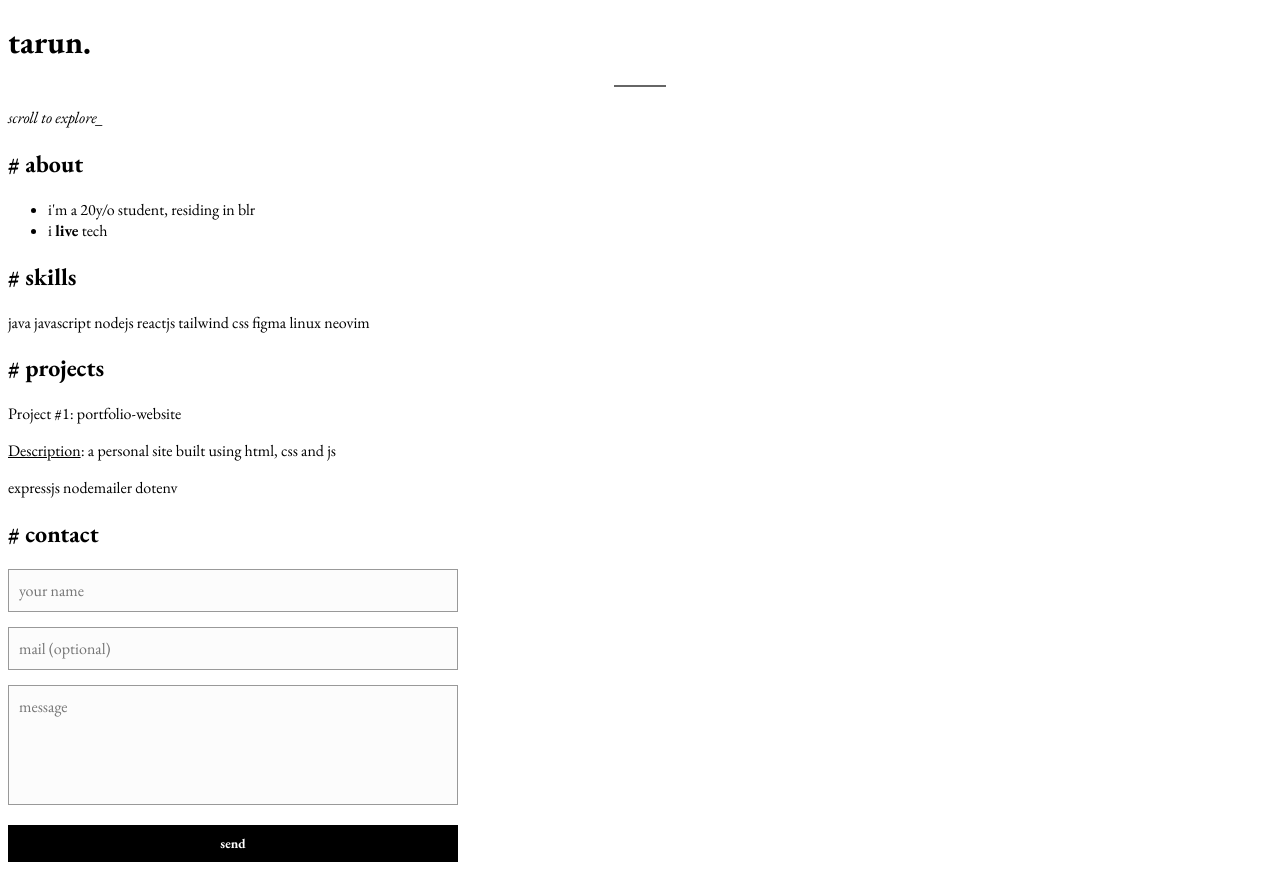
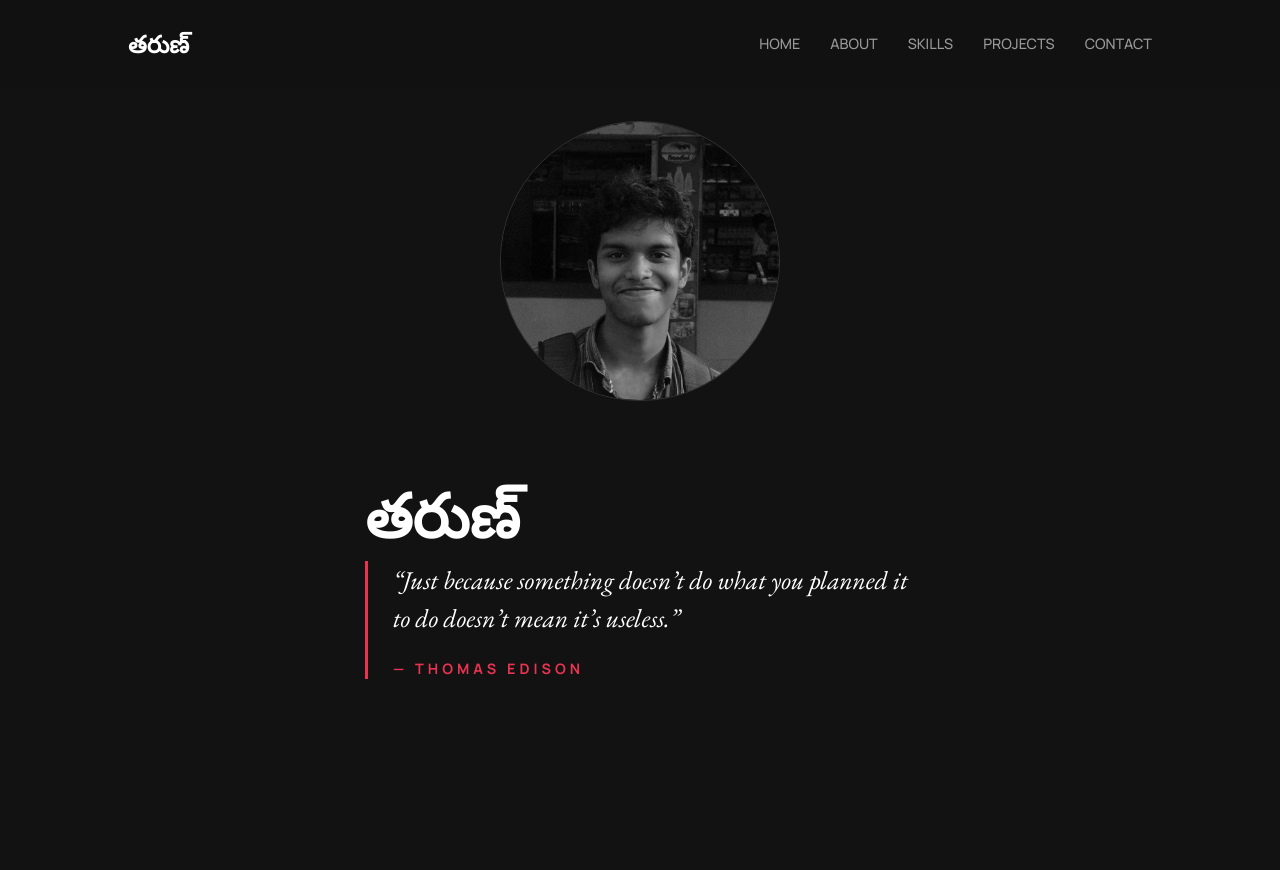
Before and after one commit to MaddelaTarun/portfoliow, a website: page index.html in a window 1280 px wide. After the commit the page ends 800 px from the top, so only its background shows below. Drawn offline with nearby package versions, Linux system fonts and the light colour scheme.

Commit message:
major changes in the aesthetic

```diff
--- a/index.html
+++ b/index.html
@@ -1,32 +1,70 @@
-<!DOCTYPE html>
+<!doctype html>
 <html lang="en">
-
   <head>
-    <meta charset="UTF-8">
-    <meta name="viewport" content="width=device-width, initial-scale=1.0">
+    <meta charset="UTF-8" />
+    <meta name="viewport" content="width=device-width, initial-scale=1.0" />
     <title>t's portfolio.</title>
 
-    <link rel="preconnect" href="https://fonts.googleapis.com">
-    <link rel="preconnect" href="https://fonts.gstatic.com" crossorigin>
-    <link href="https://fonts.googleapis.com/css2?family=EB+Garamond:ital,wght@0,400..800;1,400..800&display=swap" rel="stylesheet">
-
-    <link rel="stylesheet" href="style.css">
+    <link rel="preconnect" href="https://fonts.googleapis.com" />
+    <link rel="preconnect" href="https://fonts.gstatic.com" crossorigin />
+    <link
+      href="https://fonts.googleapis.com/css2?family=EB+Garamond:ital,wght@0,400..800;1,400..800&display=swap"
+      rel="stylesheet"
+    />
+    <link
+      href="https://fonts.googleapis.com/css2?family=Manrope:wght@200..800&display=swap"
+      rel="stylesheet"
+    />
+    <link rel="stylesheet" href="style.css" />
   </head>
 
   <body>
+    <nav class="navbar">
+      <div class="nav-logo">తరుణ్</div>
+      <ul class="nav-links">
+        <li><a href="#home">HOME</a></li>
+        <li><a href="#about">ABOUT</a></li>
+        <li><a href="#skills">SKILLS</a></li>
+        <li><a href="#projects">PROJECTS</a></li>
+        <li><a href="#contact">CONTACT</a></li>
+      </ul>
+    </nav>
+
     <div class="scroll-container">
-        <header class="page-section">
-            <h1>tarun.</h1>
-            <hr style="width: 50px; border: 1px solid #666; margin-top: 10px;">
-            <p style="margin-top: 20px; font-style: italic;">scroll to explore_</p>
-        </header>
-
+      <section id="home" class="page-section hero-layout">
+        <div class="hero-image">
+          <img src="your-photo.jpg" alt="Tarun" class="profile-pic" />
+        </div>
+        <div class="hero-text">
+          <h1 class="name-container">
+            <span class="telugu">తరుణ్</span>
+            <span class="english">tarun</span>
+          </h1>
+          <blockquote class="edison-quote">
+            “Just because something doesn’t do what you planned it to do doesn’t
+            mean it’s useless.”
+            <cite>— Thomas Edison</cite>
+          </blockquote>
+        </div>
+      </section>
       <section id="about" class="page-section">
         <h2 class="terminal-head"><span class="hash">#</span> about</h2>
-            <ul>
-                <li>i'm a 20y/o student, residing in blr</li>
-                <li>i <strong>live</strong> tech</li>
-            </ul>
+        <div class="about-container">
+          <p class="about-bio">
+            I am an explorer of systems, and I find more comfort in a terminal
+            than a nice UI. My exploration is driven by a cycle of breaking
+            things to understand their workings and the hard work that goes into
+            mending them, which has taken me deep into the rabbit hole that is
+            Linux and keeps me interested as I try to understand the intricacies
+            of programming. When I am not exploring the rabbit hole that is
+            programming, I am trying to clear my head with nature, swimming, or
+            figuring out the next move on a chessboard.
+          </p>
+          <div class="resume-cta">
+            <span class="cursor">></span>
+            <a href="#resume" class="about-link">resume.pdf</a>
+          </div>
+        </div>
       </section>
 
       <section id="skills" class="page-section">
@@ -48,7 +86,9 @@
         <div class="project-list">
           <div class="project-item">
             <div class="project-header">Project #1: portfolio-website</div>
-                    <p class="description"><u>Description</u>: a personal site built using html, css and js</p>
+            <p class="description">
+              <u>Description</u>: a personal site built using html, css and js
+            </p>
             <div class="tech-stack">
               <span class="chip">expressjs</span>
               <span class="chip">nodemailer</span>
@@ -62,10 +102,10 @@
         <h2 class="terminal-head"><span class="hash">#</span> contact</h2>
         <form id="contact-form">
           <div class="form-group">
-                    <input type="text" name="name" placeholder="your name" required>
+            <input type="text" name="name" placeholder="your name" required />
           </div>
           <div class="form-group">
-                    <input type="email" name="email" placeholder="mail (optional)">
+            <input type="email" name="email" placeholder="mail (optional)" />
           </div>
           <div class="form-group">
             <textarea name="message" placeholder="message" required></textarea>
--- a/style.css
+++ b/style.css
@@ -1,40 +1,254 @@
-* {
-    font-family: "EB Garamond", serif;
+/* --- GLOBAL & THEME --- */
+:root {
+    --accent: #e83351;
+    --bg-dark: #121212;
+    --text-main: #ffffff;
+    --text-dim: #b0b0b0;
 }
 
-footer form {
+* {
+    margin: 0;
+    padding: 0;
+    box-sizing: border-box;
+    /* Manrope as the absolute default for everything */
+    font-family: 'Manrope', sans-serif;
+}
+
+html {
+    scroll-behavior: smooth;
+}
+
+body {
+    background-color: var(--bg-dark);
+    color: var(--text-main);
+    line-height: 1.6;
+    overflow: hidden; /* For scroll-snapping */
+}
+
+/* --- NAVIGATION --- */
+.navbar {
+    position: fixed;
+    top: 0;
+    width: 100%;
+    display: flex;
+    justify-content: space-between;
+    align-items: center;
+    padding: 25px 10%;
+    background: rgba(18, 18, 18, 0.95);
+    z-index: 1000;
+}
+
+.nav-logo {
+    font-size: 1.5rem;
+    font-weight: 700;
+}
+
+.nav-links {
+    display: flex;
+    list-style: none;
+    gap: 30px;
+}
+
+.nav-links a {
+    text-decoration: none;
+    color: #999;
+    font-size: 0.9rem;
+    font-weight: 500;
+    transition: color 0.3s;
+}
+
+.nav-links a:hover {
+    color: var(--accent);
+}
+
+/* --- SCROLL SNAP CONTAINER --- */
+.scroll-container {
+    height: 100vh;
+    overflow-y: scroll;
+    scroll-snap-type: y mandatory;
+}
+
+.page-section {
+    height: 100vh;
+    scroll-snap-align: start;
+    display: flex;
+    flex-direction: column;
+    justify-content: center;
+    padding: 0 10%;
+}
+
+/* --- HOME SECTION: NAME & QUOTE --- */
+.hero-layout {
+    display: flex;
+    align-items: center;
+    gap: 60px;
+}
+
+.name-container {
+    position: relative;
+    display: inline-block;
+    cursor: crosshair;
+    height: 1.2em;
+}
+
+.name-container span {
+    display: block;
+    transition: all 0.4s cubic-bezier(0.4, 0, 0.2, 1);
+    color: #ffffff;
+    /* Exception #1: Your Name */
+    font-family: "EB Garamond", serif;
+    font-size: 3.8rem;
+}
+
+.english {
+    position: absolute;
+    top: 0;
+    left: 0;
+    opacity: 0;
+    transform: translateY(15px);
+    letter-spacing: 2px;
+}
+
+.name-container:hover .telugu {
+    opacity: 0;
+    transform: translateY(-15px);
+}
+
+.name-container:hover .english {
+    opacity: 1;
+    transform: translateY(0);
+}
+
+.edison-quote {
+    margin-top: 15px;
+    max-width: 550px;
+    /* Exception #2: The Quote */
+    font-family: "EB Garamond", serif;
+    font-style: italic;
+    font-size: 1.6rem;
+    line-height: 1.5;
+    color: #ffffff;
+    border-left: 3px solid var(--accent);
+    padding-left: 25px;
+}
+
+.edison-quote cite {
+    display: block;
+    margin-top: 20px;
+    font-family: 'Manrope', sans-serif; /* Back to Manrope for the cite */
+    font-size: 0.9rem;
+    color: var(--accent);
+    text-transform: uppercase;
+    letter-spacing: 4px;
+    font-style: normal;
+    font-weight: 700;
+}
+
+/* --- ABOUT SECTION --- */
+.about-container {
+    max-width: 800px;
+}
+
+.about-bio {
+    font-size: 1.3rem;
+    font-weight: 300;
+    line-height: 1.7;
+    color: var(--text-main);
+    text-align: justify;
+}
+
+.about-link {
+    color: var(--accent);
+    text-decoration: none;
+    font-weight: 700;
+    transition: all 0.3s ease;
+}
+
+/* --- SKILLS & TERMINAL HEADERS --- */
+.terminal-head {
+    color: var(--accent);
+    font-size: 2.2rem;       /* Slightly larger looks better with light weights */
+    font-weight: 200;        /* This is the "Light" weight for Manrope */
+    margin-bottom: 35px;
+    text-transform: lowercase;
+    letter-spacing: 1px;     /* Added a tiny bit of space between letters */
+}
+
+.hash {
+    color: #333;             /* Dimmed the hash even more to let the text shine */
+    font-weight: 400;        /* Keep the hash slightly thicker for balance */
+}
+
+.tech-stack {
+    display: flex;
+    gap: 10px;
+    flex-wrap: wrap;
+}
+
+.chip {
+    background-color: #2a2a2a;
+    color: #eee;
+    padding: 8px 16px;
+    font-size: 0.85rem;
+    font-weight: 500;
+    border-radius: 4px;
+    transition: 0.2s;
+}
+
+.chip:hover {
+    border: 1px solid var(--accent);
+    color: var(--accent);
+}
+
+/* --- PROJECTS & FORMS --- */
+.project-item {
+    margin-bottom: 30px;
+    padding: 20px;
+    border: 1px solid #222;
+}
+
+.project-header {
+    font-weight: 700;
+    font-size: 1.2rem;
+}
+
+#contact-form {
     display: flex;
     flex-direction: column;
     gap: 15px;
     max-width: 450px;
-    width: 100%;
 }
 
-footer input,
-footer textarea {
-    border: 1px solid #999;
-    background-color: #fcfcfc;
-    padding: 10px;
-    width: 100%;
-    box-sizing: border-box;
+.form-group input,
+.form-group textarea {
+    border: 1px solid #444;
+    background-color: #1a1a1a;
+    padding: 12px;
     font-family: inherit;
-    font-size: 1rem;
-    color: #333;
+    color: var(--text-main);
 }
 
-footer textarea {
-    height: 120px;
-    resize: none;
+#contact-form button {
+    background-color: var(--accent);
+    color: #fff;
+    border: none;
+    padding: 12px;
+    cursor: pointer;
+    font-weight: 800;
 }
 
-footer button {
-    font-family: inherit;
-    width: 100%;
-    padding: 10px;
-    background-color: #000;
-    color: #fff;
-    border: none;
-    cursor: pointer;
-    font-weight: bold;
-    text-transform: lowercase;
+/* --- IMAGES --- */
+.profile-pic {
+    width: 280px;
+    height: 280px;
+    border-radius: 50%;
+    object-fit: cover;
+    filter: grayscale(100%);
+    border: 1px solid #333;
 }
+
+/* --- MOBILE --- */
+@media (max-width: 768px) {
+    .hero-layout { flex-direction: column; text-align: center; }
+    .name-container span { font-size: 2.5rem; }
+}
```
Also changed, not shown: your-photo.jpg (added). Lines whose indentation alone changed are shown as unchanged.
